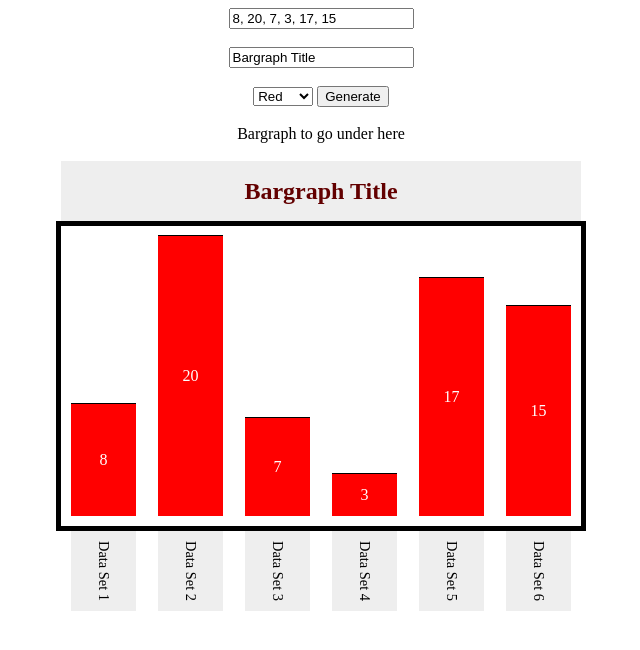
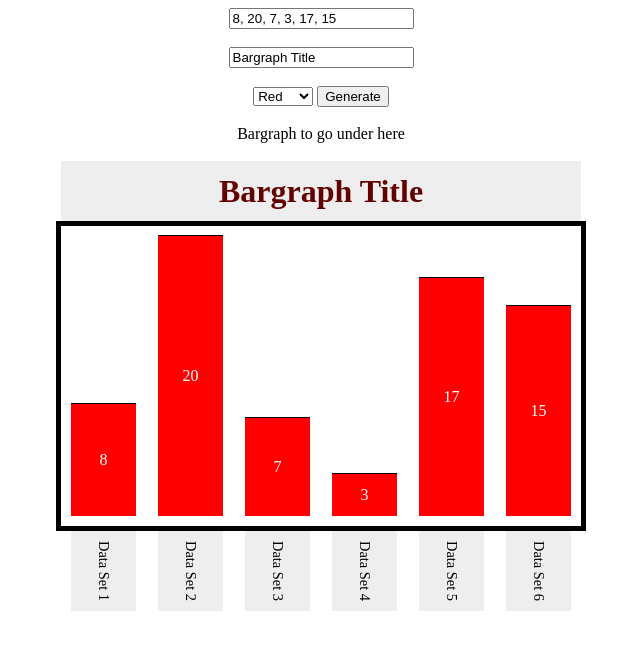
Before and after one commit to DraconianLore/lighthouse-stretch, a website: page index.html in a window 1280 px wide. Both pictures are taken after a click on the button "Generate". Shown: the whole page, without its empty margins (319-959 px from the left). Drawn offline with nearby package versions, Linux system fonts and the light colour scheme.

Commit message:
minor beautification edits and setting defaults + updating readme

```diff
--- a/index.html
+++ b/index.html
@@ -34,7 +34,6 @@
               // get colour (and eventually size of window/frame area for graph)
               let options = {
                 backgroundColor: colour,
-                width: '500',
                 title: titleText,
               }
               // call function to generate bar graph
--- a/src/main.js
+++ b/src/main.js
@@ -5,11 +5,12 @@
     drawBarChart (data, options, element)
       data: an array of numbers (the values to be put in the graph)
       options:  height: height of the entire bar graph(default: 400px)
-                width - width of the entire bar graph(default: 300px)
+                width - width of the entire bar graph(default: 500px)
                 titleColour - Colour of the Title text
                 titleSize - size of title font in pixels
                 titleBackground - Background colour for title
-                backgroundColor - bar colour (default blue)
+                backgroundColor - bar colour (default: blue)
+                barSpacing - space between bars. Width of the bars devided by this number (default: 3)
                 color - colour of the text inside the bars(default: white)
                 alignment - alignment of the value inside the bar: top, center, bottom
                 labelText - Text for in the labels along the x-axis, bar number is appended
@@ -28,7 +29,7 @@ const drawBarChart = function(data, options, element){
   if (options.height) {
     graphHeight = options.height;
   }
-  let graphWidth = 300;
+  let graphWidth = 500;
   if (options.width) {
     graphWidth = options.width;
   }
@@ -36,13 +37,17 @@ const drawBarChart = function(data, options, element){
   if (options.titleColour) {
     titleColour = options.titleColour;
   }
-  let titleFontSize = '3vh';
+  let titleFontSize = 'xx-large';
   if (options.titleSize) {
     titleFontSize = options.titleSize + 'px';
   }
   let titleBG = '#eeeeee';
   if (options.titleBackground) {
     titleBG = options.titleBackground;
+  }
+  let barSpace = 3;
+  if (options.barSpacing) {
+    barSpace = options.barSpacing;
   }
   let barColour = 'blue';
   if (options.backgroundColor) {
@@ -98,7 +103,7 @@ const drawBarChart = function(data, options, element){
     element.appendChild(labelShell);
     // generate empty bars
     for (let i = 0; i < numberOfBars; i++) {
-      generateEmptyBars(i, barWidth);
+      generateEmptyBars(i, barWidth, barSpace);
       document.getElementById('label' + (i + 1)).innerText = labelText + (i + 1);
     }
   } else {
@@ -165,13 +170,13 @@ const generateFlexbox = function(flexHeight, flexWidth){
 }
 
 // Function to generate empty bars on initialzation
-const generateEmptyBars = function(barnNumber, barWidth) {
+const generateEmptyBars = function(barnNumber, barWidth, barSpacing) {
  // add spaces between bars
   let barDevider = document.createElement('div');
-  barDevider.style.width = (barWidth / 3) + 'px';
+  barDevider.style.width = (barWidth / barSpacing) + 'px';
   barDevider.style.background = 'white';
   let labelDevider = document.createElement('div');
-  labelDevider.style.width = (barWidth / 3) + 'px';
+  labelDevider.style.width = (barWidth / barSpacing) + 'px';
   if (barnNumber > 0) {
     document.getElementById('outerShell').appendChild(barDevider);
     document.getElementById('labelShell').appendChild(labelDevider);
```
Also changed, not shown: README.md.
